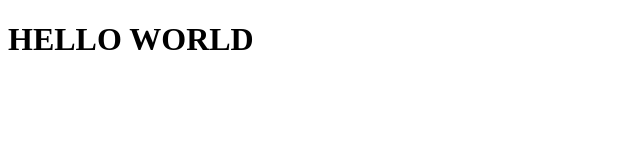
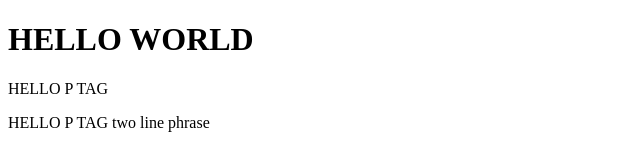
Before and after one commit to 2n9/pugHTML, a website: page src/index.pug in a window 1280 px wide. Shown: the whole page, without its empty margins (0-640 px from the left). Drawn offline with nearby package versions, Linux system fonts and the light colour scheme; files that its build step writes are made by us from their sources.

Commit message:
add default

```diff
--- a/gulpfile.js
+++ b/gulpfile.js
@@ -19,3 +19,5 @@ gulp.task('web', function() {
             open: true
         }));
 })
+
+gulp.task('default', ['pug', 'web']);
--- a/src/index.pug
+++ b/src/index.pug
@@ -5,3 +5,8 @@ html(lang='ja')
 
     body
         h1 HELLO WORLD
+        p HELLO P TAG
+
+    p.
+        HELLO P TAG
+        two line phrase
```
